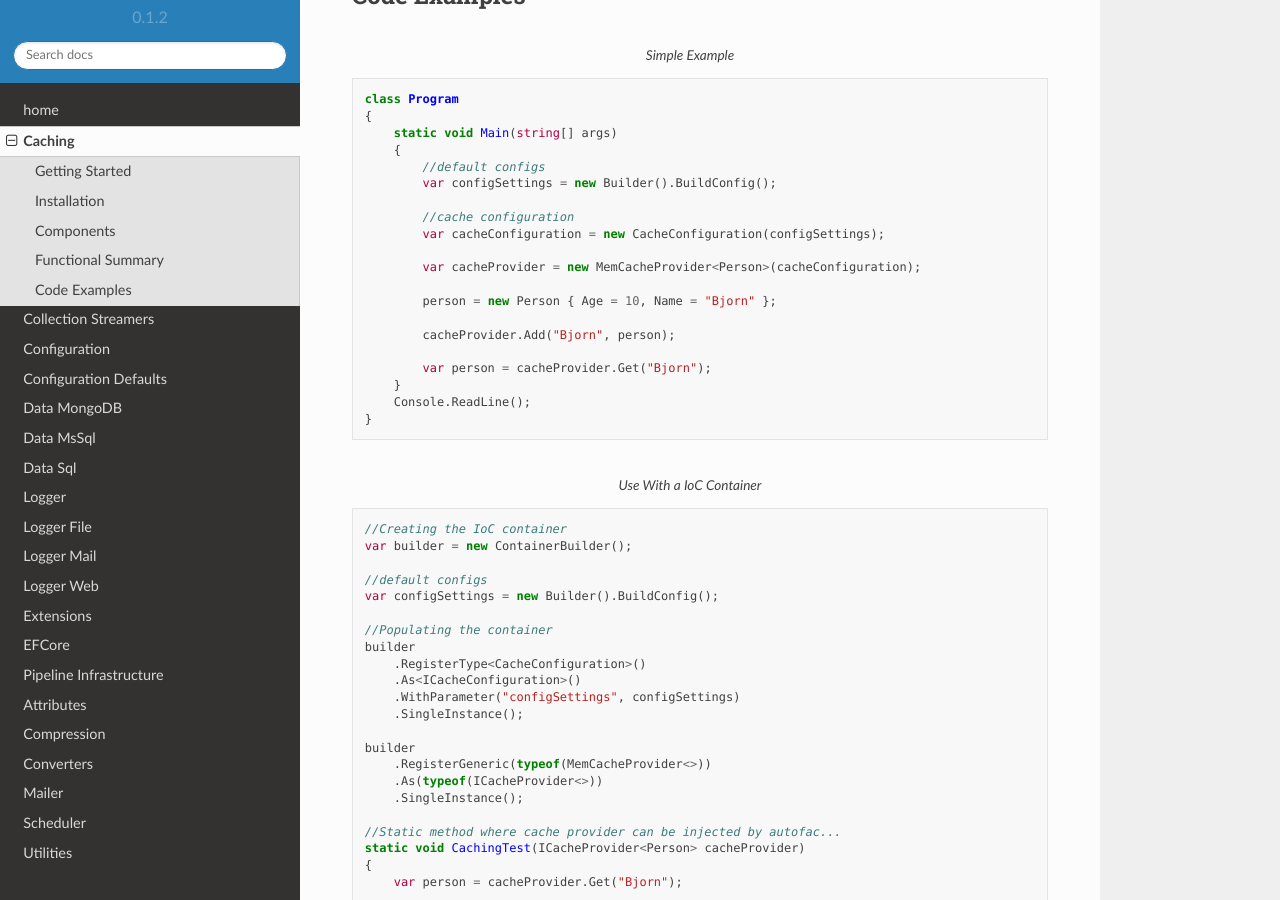
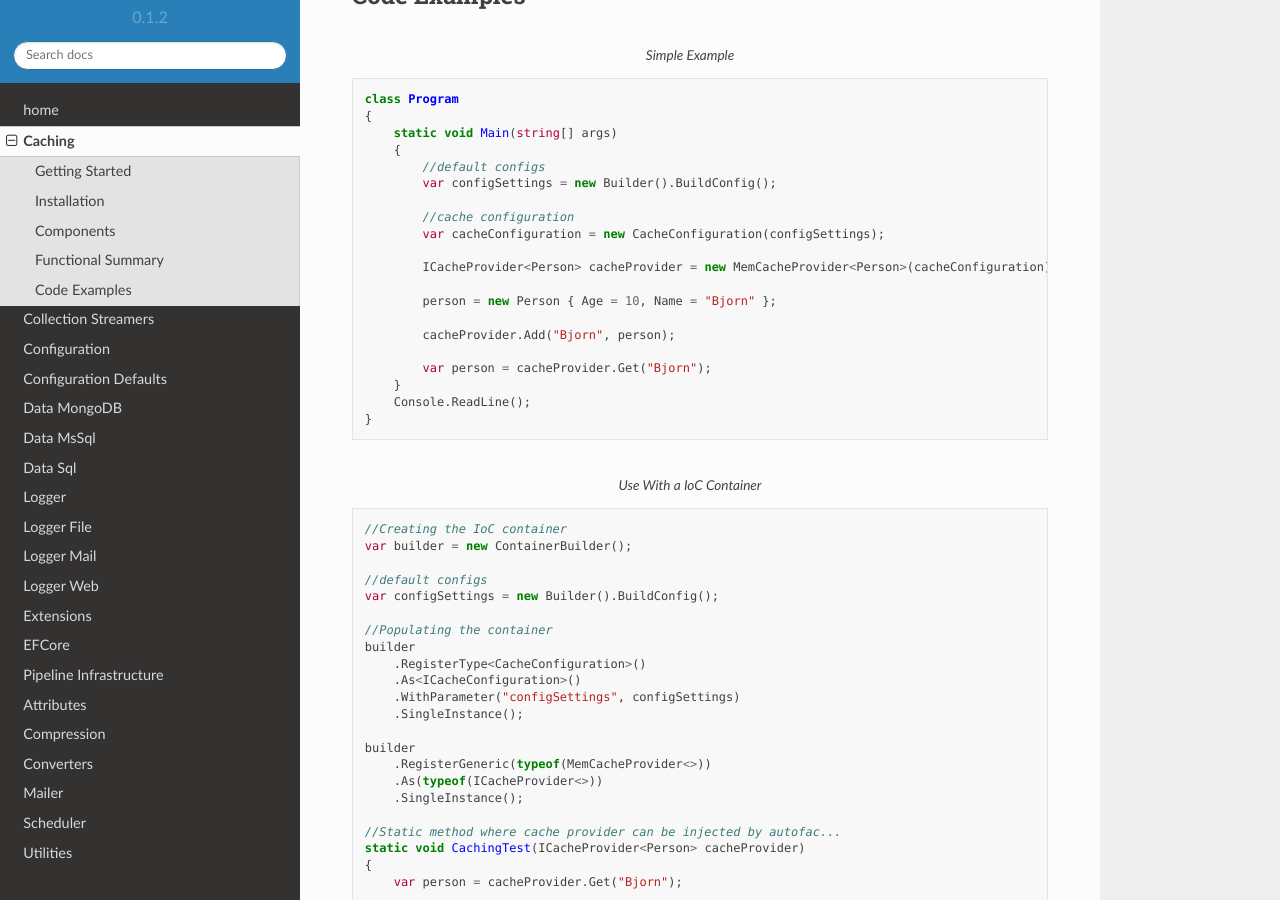
Before and after one commit to BjornWilliams/DocsVersaTul, a Sphinx documentation site: the page built from docs/source/caching.rst, in a window 1280 px wide and 900 px high, scrolled down 1028 px. Built offline with Sphinx 7.4.7 and the Read the Docs theme 2.0.0, drawn with Linux system fonts in a browser that asks for light colours.

Commit message:
Update caching.rst
Change from Var to cache interface

```diff
--- a/docs/source/caching.rst
+++ b/docs/source/caching.rst
@@ -52,7 +52,7 @@ Code Examples
             //cache configuration
             var cacheConfiguration = new CacheConfiguration(configSettings);
 
-            var cacheProvider = new MemCacheProvider<Person>(cacheConfiguration);
+            ICacheProvider<Person> cacheProvider = new MemCacheProvider<Person>(cacheConfiguration);
 
             person = new Person { Age = 10, Name = "Bjorn" };
 
```
